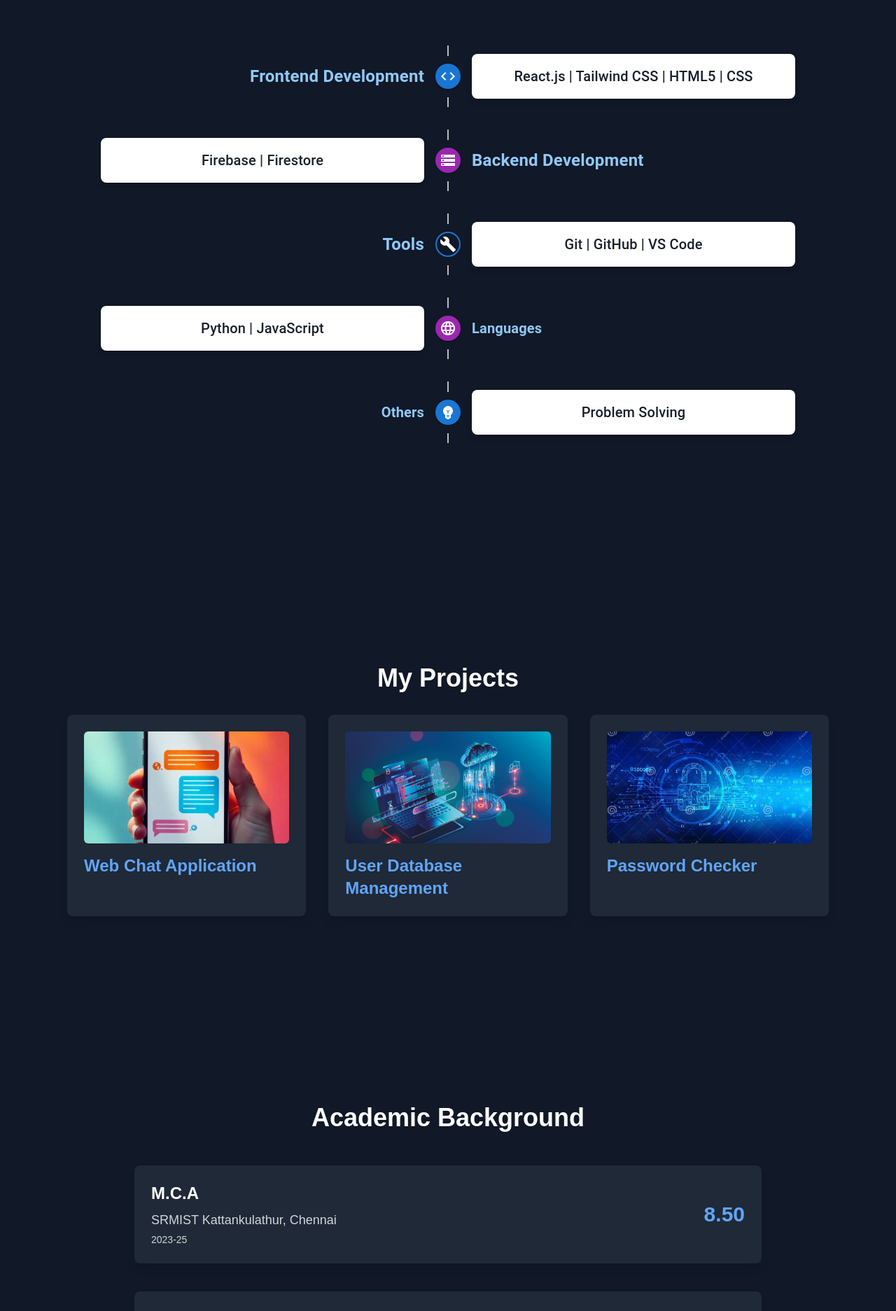
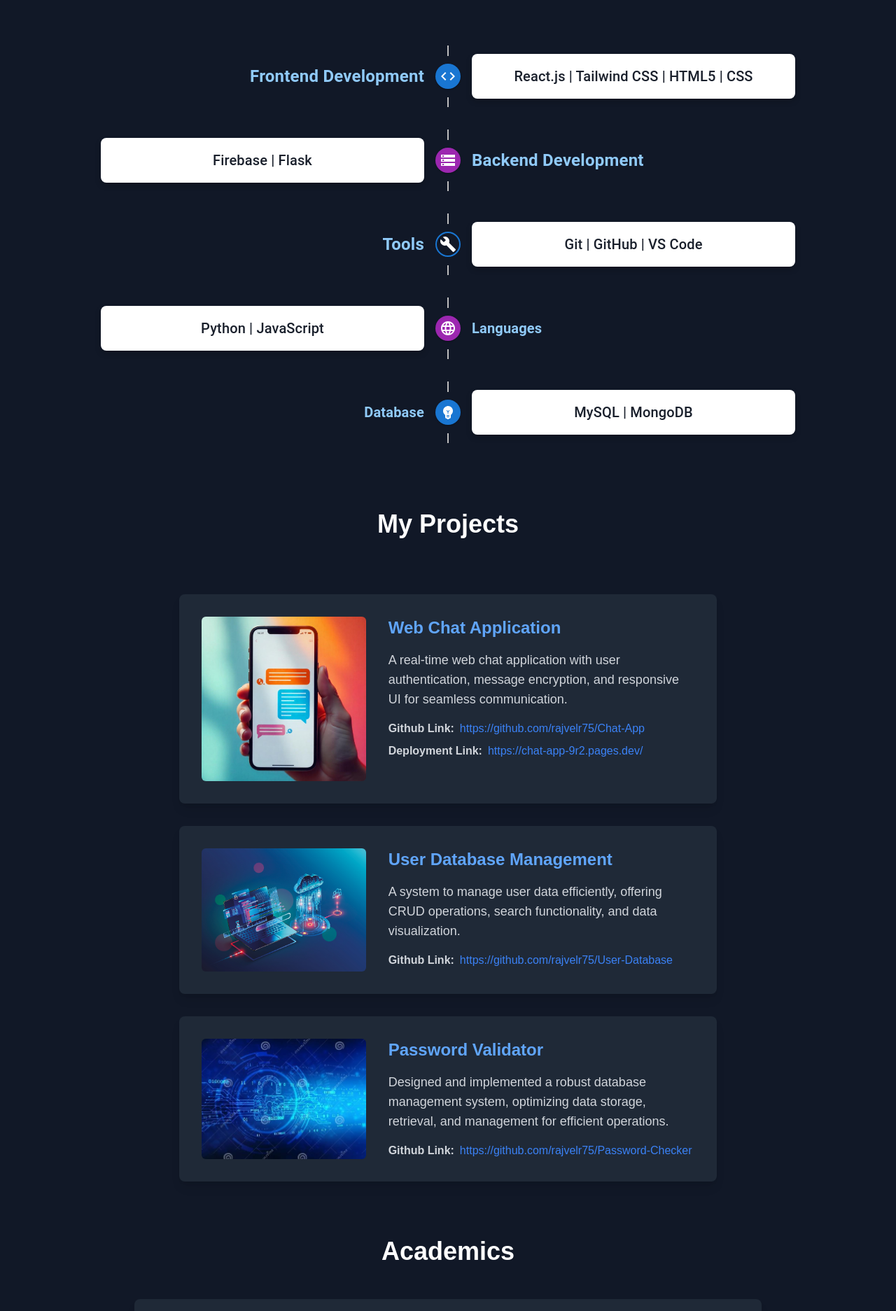
Before and after one commit to rajvelr75/Portfolio, a React (Create React App) app: page / in a window 1280 px wide. Shown: the part 890-2763 px from the top of the page at 70% size. Built offline with nearby package versions, Linux system fonts and the light colour scheme.

Commit message:
Project Component Updated

```diff
--- a/package.json
+++ b/package.json
@@ -18,6 +18,7 @@
     "react-awesome-reveal": "^4.3.1",
     "react-dom": "^18.3.1",
     "react-icons": "^5.3.0",
+    "react-responsive-carousel": "^3.2.23",
     "react-scripts": "5.0.1",
     "react-scroll": "^1.9.0",
     "react-toggle-dark-mode": "^1.1.1",
--- a/src/components/Academics.js
+++ b/src/components/Academics.js
@@ -40,7 +40,7 @@ const Academics = ({ theme }) => {
         <h1
           className={`text-4xl font-bold text-center mb-12 ${isLightTheme ? 'text-gray-800' : 'text-white'}`}
         >
-          Academic Background
+          Academics
         </h1>
 
         <div className="space-y-10">
--- a/src/components/Contact.js
+++ b/src/components/Contact.js
@@ -1,5 +1,8 @@
 import React, { useState } from 'react';
 import emailjs from 'emailjs-com';
+import { RiMailSendFill } from "react-icons/ri";
+import { FaInstagram, FaLinkedin, FaGithub } from "react-icons/fa";
+import { SiLeetcode } from "react-icons/si";
 
 const Contact = ({ theme }) => {
   const [formData, setFormData] = useState({
@@ -60,7 +63,6 @@ const Contact = ({ theme }) => {
   };
 
   return (
-
     <div
       className={`min-h-screen flex flex-col items-center justify-center ${
         isLightTheme ? 'bg-gray-200 text-gray-900' : 'bg-gray-900 text-white'
@@ -75,7 +77,7 @@ const Contact = ({ theme }) => {
         Contact Me
       </h2>
       <div
-        className={`w-6/12 px-6 py-10 rounded-lg shadow-lg ${
+        className={`w-11/12 lg:w-5/12 px-6 py-6 rounded-lg shadow-lg ${
           isLightTheme ? 'bg-white' : 'bg-gray-800'
         }`}
       >
@@ -115,7 +117,7 @@ const Contact = ({ theme }) => {
               value={formData.message}
               onChange={handleChange}
               rows="5"
-              className={`w-full px-4 py-2 rounded-lg shadow-md focus:outline-none ${
+              className={`w-full px-4 rounded-lg shadow-md focus:outline-none ${
                 isLightTheme
                   ? 'bg-gray-100 border border-gray-300'
                   : 'bg-gray-700 text-white border border-gray-600'
@@ -126,15 +128,83 @@ const Contact = ({ theme }) => {
           {success && <p className="text-green-500 text-center">{success}</p>}
           <button
             type="submit"
-            className={`w-full py-3 font-semibold rounded-lg shadow-md transition ${
+            className={`w-full flex items-center justify-center gap-2 py-3 font-semibold rounded-lg shadow-md transition-transform transform ${
               isLightTheme
-                ? 'bg-blue-500 text-white hover:bg-blue-600'
-                : 'bg-blue-400 text-white hover:bg-blue-500'
+                ? "bg-blue-500 text-white hover:bg-blue-600 hover:scale-105"
+                : "bg-blue-400 text-white hover:bg-blue-500 hover:scale-105"
             }`}
           >
-            Send Message
+            <RiMailSendFill className="text-xl" />
+            <span>Send</span>
           </button>
         </form>
+      </div>
+
+      <div
+        className={`text-center mt-10 ${
+          isLightTheme ? 'text-gray-900' : 'text-gray-300'
+        }`}
+      >
+        <p className="text-md">
+          Let's Collaborate: Connect for Professional Growth
+        </p>
+      </div>
+
+      <div
+        className={`py-4 px-4 ${
+          isLightTheme ? 'bg-gray-200 text-gray-900' : 'bg-gray-900 text-white'
+        }`}
+      >
+        <div className="flex justify-center space-x-6">
+          <a
+            href="https://www.instagram.com/rajvels75/"
+            target="_blank"
+            rel="noopener noreferrer"
+            className={`text-2xl transition-transform transform hover:scale-110 ${
+              isLightTheme
+                ? 'text-gray-600 hover:text-pink-500'
+                : 'text-gray-400 hover:text-pink-400'
+            }`}
+          >
+            <FaInstagram />
+          </a>
+          <a
+            href="https://www.linkedin.com/in/rajvels75/"
+            target="_blank"
+            rel="noopener noreferrer"
+            className={`text-2xl transition-transform transform hover:scale-110 ${
+              isLightTheme
+                ? 'text-gray-600 hover:text-blue-500'
+                : 'text-gray-400 hover:text-blue-400'
+            }`}
+          >
+            <FaLinkedin />
+          </a>
+          <a
+            href="https://github.com/rajvelr75"
+            target="_blank"
+            rel="noopener noreferrer"
+            className={`text-2xl transition-transform transform hover:scale-110 ${
+              isLightTheme
+                ? 'text-gray-600 hover:text-gray-800'
+                : 'text-gray-400 hover:text-white'
+            }`}
+          >
+            <FaGithub />
+          </a>
+          <a
+            href="https://leetcode.com/u/rajvels75/"
+            target="_blank"
+            rel="noopener noreferrer"
+            className={`text-2xl transition-transform transform hover:scale-110 ${
+              isLightTheme
+                ? 'text-gray-600 hover:text-yellow-500'
+                : 'text-gray-400 hover:text-yellow-400'
+            }`}
+          >
+            <SiLeetcode />
+          </a>
+        </div>
       </div>
     </div>
   );
--- a/src/components/Home.js
+++ b/src/components/Home.js
@@ -1,6 +1,7 @@
 import React from 'react';
 import { FaInstagram, FaLinkedin, FaGithub } from 'react-icons/fa';
 import { SiLeetcode } from 'react-icons/si';
+import { Link } from 'react-scroll';
 
 const Home = ({ theme }) => {
   const isLightTheme = theme === 'light';
@@ -55,7 +56,7 @@ const Home = ({ theme }) => {
                   isLightTheme ? 'text-blue-500' : 'text-blue-400'
                 }`}
               >
-                60+
+                70+
               </h4>
               <p>Commits</p>
             </div>
@@ -110,20 +111,22 @@ const Home = ({ theme }) => {
           </div>
 
           <div className="mt-8 flex flex-col items-center w-full">
-            {/* Buttons */}
             <div className="flex space-x-6">
-              <a
-                href="#hire"
-                className={`px-6 py-3 font-semibold rounded-lg shadow-md transition ${
+              <Link
+                to="contact"
+                smooth={true}
+                offset={-70}
+                className={`px-6 py-3 cursor-pointer font-semibold rounded-lg shadow-md transition ${
                   isLightTheme
                     ? 'bg-blue-500 text-white hover:bg-blue-600 hover:text-black'
                     : 'bg-blue-400 text-white hover:bg-blue-500 hover:text-black'
                 }`}
               >
                 Hire Me
-              </a>
+              </Link>
               <a
-                href="#resume"
+                href="/assets/_Resume.pdf"
+                target="_blank"
                 className={`px-6 py-3 font-semibold rounded-lg shadow-md transition ${
                   isLightTheme
                     ? 'bg-blue-500 text-white hover:bg-blue-600 hover:text-black'
@@ -134,7 +137,6 @@ const Home = ({ theme }) => {
               </a>
             </div>
 
-            {/* Social Media Icons */}
             <div className="mt-6 text-center">
               <p
                 className={`text-lg font-medium ${
@@ -145,19 +147,19 @@ const Home = ({ theme }) => {
               </p>
               <div className="flex space-x-6 mt-4">
                 <a
-                  href="https://instagram.com"
+                  href="https://www.instagram.com/rajvels75/"
                   target="_blank"
                   rel="noopener noreferrer"
                   className={`text-2xl ${
                     isLightTheme
-                      ? 'text-gray-600 hover:text-blue-500'
-                      : 'text-gray-400 hover:text-blue-400'
+                      ? 'text-gray-600 hover:text-pink-600'
+                      : 'text-gray-400 hover:text-pink-400'
                   }`}
                 >
                   <FaInstagram />
                 </a>
                 <a
-                  href="https://linkedin.com"
+                  href="https://www.linkedin.com/in/rajvels75/"
                   target="_blank"
                   rel="noopener noreferrer"
                   className={`text-2xl ${
@@ -169,25 +171,25 @@ const Home = ({ theme }) => {
                   <FaLinkedin />
                 </a>
                 <a
-                  href="https://github.com"
+                  href="https://github.com/rajvelr75"
                   target="_blank"
                   rel="noopener noreferrer"
                   className={`text-2xl ${
                     isLightTheme
-                      ? 'text-gray-600 hover:text-blue-500'
-                      : 'text-gray-400 hover:text-blue-400'
+                      ? 'text-gray-600 hover:text-gray-400'
+                      : 'text-gray-400 hover:text-white'
                   }`}
                 >
                   <FaGithub />
                 </a>
                 <a
-                  href="https://leetcode.com"
+                  href="https://leetcode.com/u/rajvels75/"
                   target="_blank"
                   rel="noopener noreferrer"
                   className={`text-2xl ${
                     isLightTheme
-                      ? 'text-gray-600 hover:text-blue-500'
-                      : 'text-gray-400 hover:text-blue-400'
+                      ? 'text-gray-600 hover:text-yellow-500'
+                      : 'text-gray-400 hover:text-yellow-400'
                   }`}
                 >
                   <SiLeetcode />
--- a/src/components/Navbar.js
+++ b/src/components/Navbar.js
@@ -67,23 +67,13 @@ const Navbar = ({ toggleTheme, currentTheme }) => {
               </Link>
             </li>
             <li>
-              <a
-                href="/assets/_Resume.pdf"
-                target="_blank"
-                rel="noopener noreferrer"
-                className="cursor-pointer text-white hover:text-blue-400"
-              >
-                Resume
-              </a>
-            </li>
-            <li>
               <Link
                 to="academics"
                 smooth={true}
                 offset={-70}
                 className="cursor-pointer text-white hover:text-blue-400"
               >
-                Education
+                Academics
               </Link>
             </li>
             <li>
@@ -152,16 +142,6 @@ const Navbar = ({ toggleTheme, currentTheme }) => {
             </Link>
           </li>
           <li>
-            <a
-              href="/assets/_Resume.pdf"
-              target="_blank"
-              rel="noopener noreferrer"
-              className="cursor-pointer text-white hover:text-blue-400"
-            >
-              Resume
-            </a>
-          </li>
-          <li>
             <Link
               to="academics"
               smooth={true}
@@ -169,7 +149,7 @@ const Navbar = ({ toggleTheme, currentTheme }) => {
               onClick={toggleMenu}
               className="cursor-pointer text-white hover:text-blue-400"
             >
-              Education
+              Academics
             </Link>
           </li>
           <li>
--- a/src/components/Projects.js
+++ b/src/components/Projects.js
@@ -1,8 +1,5 @@
-import React, { useState } from 'react';
-
 const Projects = ({ theme }) => {
   const isLightTheme = theme === 'light';
-  const [selectedProject, setSelectedProject] = useState(null);
 
   const projects = [
     {
@@ -11,6 +8,8 @@ const Projects = ({ theme }) => {
       image: '/assets/chat_app.jpeg',
       description:
         'A real-time web chat application with user authentication, message encryption, and responsive UI for seamless communication.',
+      github: 'https://github.com/rajvelr75/Chat-App',
+      deploy: 'https://chat-app-9r2.pages.dev/',
     },
     {
       id: 2,
@@ -18,13 +17,15 @@ const Projects = ({ theme }) => {
       image: '/assets/database.jpg',
       description:
         'A system to manage user data efficiently, offering CRUD operations, search functionality, and data visualization.',
+      github: 'https://github.com/rajvelr75/User-Database',
     },
     {
       id: 3,
-      title: 'Password Checker',
+      title: 'Password Validator',
       image: '/assets/password.jpg',
       description:
-        'A tool to analyze password strength, detect vulnerabilities, and provide recommendations for enhanced security.',
+        'Designed and implemented a robust database management system, optimizing data storage, retrieval, and management for efficient operations.',
+      github: 'https://github.com/rajvelr75/Password-Checker',
     },
   ];
 
@@ -35,66 +36,67 @@ const Projects = ({ theme }) => {
       }`}
       id="projects"
     >
-      <h2 className="text-4xl font-bold mb-8">My Projects</h2>
-      <div className="grid grid-cols-1 sm:grid-cols-2 lg:grid-cols-3 gap-8 max-w-6xl px-8">
-        {projects.map((project) => (
+      <h2 className="text-4xl font-bold mb-20">My Projects</h2>
+
+      <div className="w-full max-w-6xl px-8">
+        <div className="flex flex-wrap justify-center">
+          {projects.map((project, index) => (
             <div
               key={project.id}
-            className={`p-6 rounded-lg shadow-lg cursor-pointer transition transform hover:scale-105 ${
-              isLightTheme
-                ? 'bg-white text-black'
-                : 'bg-gray-800 text-gray-300'
+              className={`flex flex-col lg:flex-row mb-8 p-8 rounded-lg shadow-lg transition-transform hover:scale-105 w-full max-w-3xl ${
+                isLightTheme ? 'bg-gray-100 text-black' : 'bg-gray-800 text-gray-300'
               }`}
-            onClick={() => setSelectedProject(project)}
             >
+              <div className="w-full lg:w-1/3 h-56 lg:h-auto mb-4 lg:mb-0 flex justify-center">
                 <img
                   src={project.image}
                   alt={project.title}
-              className="w-full h-40 object-cover rounded-md mb-4"
+                  className="w-full h-full object-cover rounded-md"
                 />
+              </div>
+
+              <div className="w-full lg:w-2/3 pl-0 lg:pl-8">
                 <h3
-              className={`text-2xl font-semibold ${
+                  className={`text-2xl font-semibold mb-4 ${
                     isLightTheme ? 'text-blue-500' : 'text-blue-400'
                   }`}
                 >
                   {project.title}
                 </h3>
+                <p className="text-lg mb-4">{project.description}</p>
+
+                <div className="flex flex-col space-y-2">
+                  <div className="flex items-center space-x-2">
+                    <h3 className="font-semibold">Github Link:</h3>
+                    <a
+                      href={project.github}
+                      target="_blank"
+                      rel="noopener noreferrer"
+                      className="text-blue-500 hover:text-blue-600"
+                    >
+                      {project.github}
+                    </a>
+                  </div>
+
+                  {project.deploy && (
+                    <div className="flex items-center space-x-2">
+                      <h3 className="font-semibold">Deployment Link:</h3>
+                      <a
+                        href={project.deploy}
+                        target="_blank"
+                        rel="noopener noreferrer"
+                        className="text-blue-500 hover:text-blue-600"
+                      >
+                        {project.deploy}
+                      </a>
+                    </div>
+                  )}
+                </div>
+              </div>
             </div>
           ))}
         </div>
-
-      {selectedProject && (
-        <div
-          className={`fixed inset-0 flex items-center justify-center bg-black bg-opacity-50`}
-        >
-          <div
-            className={`max-w-lg p-6 rounded-lg shadow-lg ${
-              isLightTheme
-                ? 'bg-white text-black'
-                : 'bg-gray-800 text-gray-300'
-            }`}
-          >
-            <h3
-              className={`text-3xl font-bold ${
-                isLightTheme ? 'text-blue-500' : 'text-blue-400'
-              }`}
-            >
-              {selectedProject.title}
-            </h3>
-            <p className="mt-4">{selectedProject.description}</p>
-            <button
-              className={`mt-6 px-4 py-2 font-semibold rounded-lg shadow-lg transition ${
-                isLightTheme
-                  ? 'bg-blue-500 text-white hover:bg-blue-600'
-                  : 'bg-blue-400 text-white hover:bg-blue-500'
-              }`}
-              onClick={() => setSelectedProject(null)}
-            >
-              Close
-            </button>
       </div>
-        </div>
-      )}
     </div>
   );
 };
--- a/src/components/Skills.js
+++ b/src/components/Skills.js
@@ -132,7 +132,7 @@ export default function SkillsTimeline({theme}) {
                     fontSize: { xs: '0.9rem', sm: '1rem', md: '1.25rem' },
                   }}
                 >
-                  Firebase | Firestore
+                  Firebase | Flask
                 </Typography>
               </Box>
             </Fade>
@@ -236,7 +236,7 @@ export default function SkillsTimeline({theme}) {
             align="right"
           >
             <Fade direction="left">
-              Others
+              Database
             </Fade>
           </TimelineOppositeContent>
           <TimelineSeparator>
@@ -259,7 +259,7 @@ export default function SkillsTimeline({theme}) {
                 }}
               >
                 <Typography variant="h6" component="span">
-                  Problem Solving
+                  MySQL | MongoDB
                 </Typography>
               </Box>
             </Fade>
```
Also changed, not shown: 1 other file (tests, documents, lock files or other folders). Lines whose indentation alone changed are shown as unchanged.
